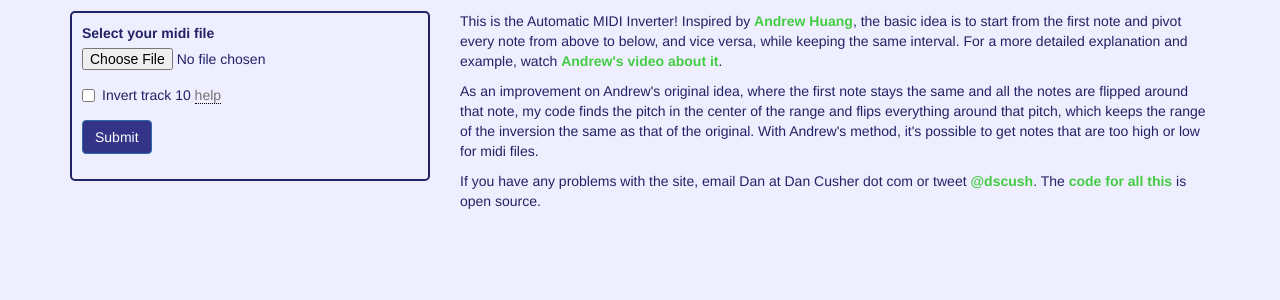
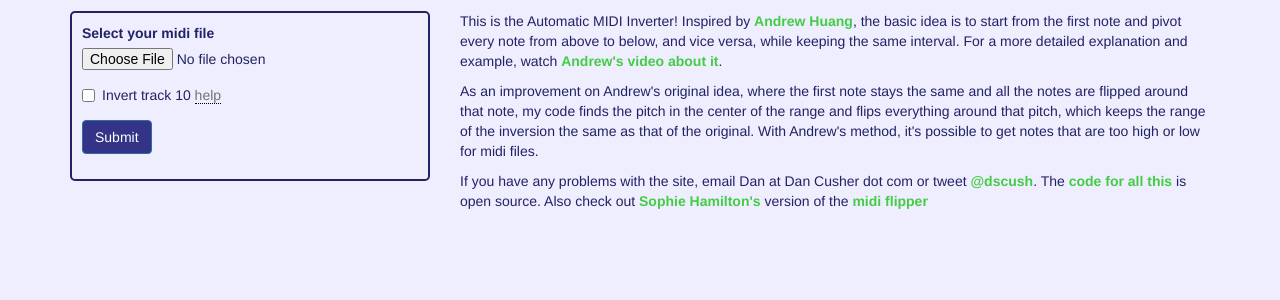
Before and after one commit to dscush/midi-inverter, a Flask app: page / in a window 1280 px wide. Shown: the part 236-536 px from the top of the page. Run offline with Flask 2, Linux system fonts and the light colour scheme; some libraries are stand-ins or nearby versions.

Commit message:
Add link to Sophie Hamilton's app

```diff
--- a/templates/index.html
+++ b/templates/index.html
@@ -83,7 +83,7 @@
                         As an improvement on Andrew's original idea, where the first note stays the same and all the notes are flipped around that note, my code finds the pitch in the center of the range and flips everything around that pitch, which keeps the range of the inversion the same as that of the original.  With Andrew's method, it's possible to get notes that are too high or low for midi files.
                     </p>
                     <p>
-                        If you have any problems with the site, email Dan at Dan Cusher dot com or tweet <a href="https://twitter.com/dscush">@dscush</a>.  The <a href="https://github.com/dscush/midi-inverter">code for all this</a> is open source.
+                        If you have any problems with the site, email Dan at Dan Cusher dot com or tweet <a href="https://twitter.com/dscush">@dscush</a>.  The <a href="https://github.com/dscush/midi-inverter">code for all this</a> is open source.  Also check out <a href="https://twitter.com/sophira">Sophie Hamilton's</a> version of the <a href="http://automidiflip.com/">midi flipper</a>
                     </p>
                 </section>
             </div>
```
